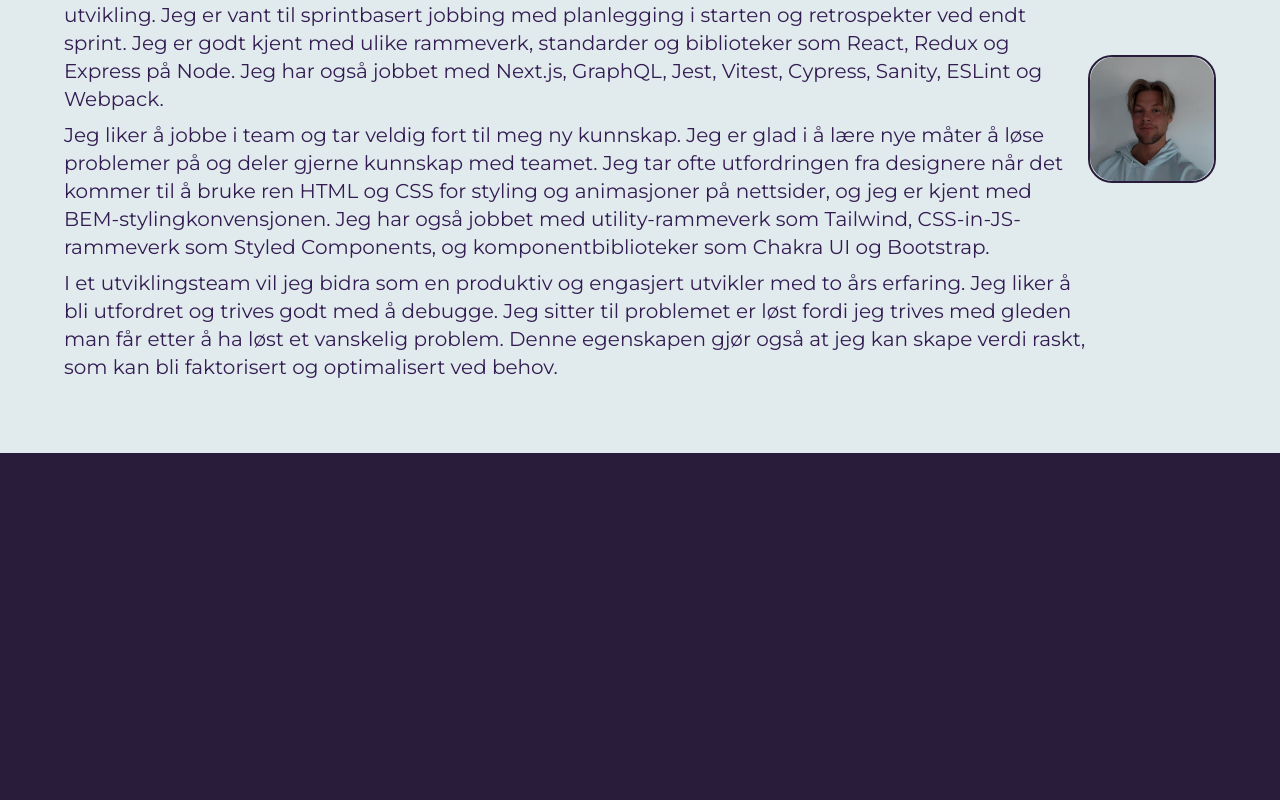
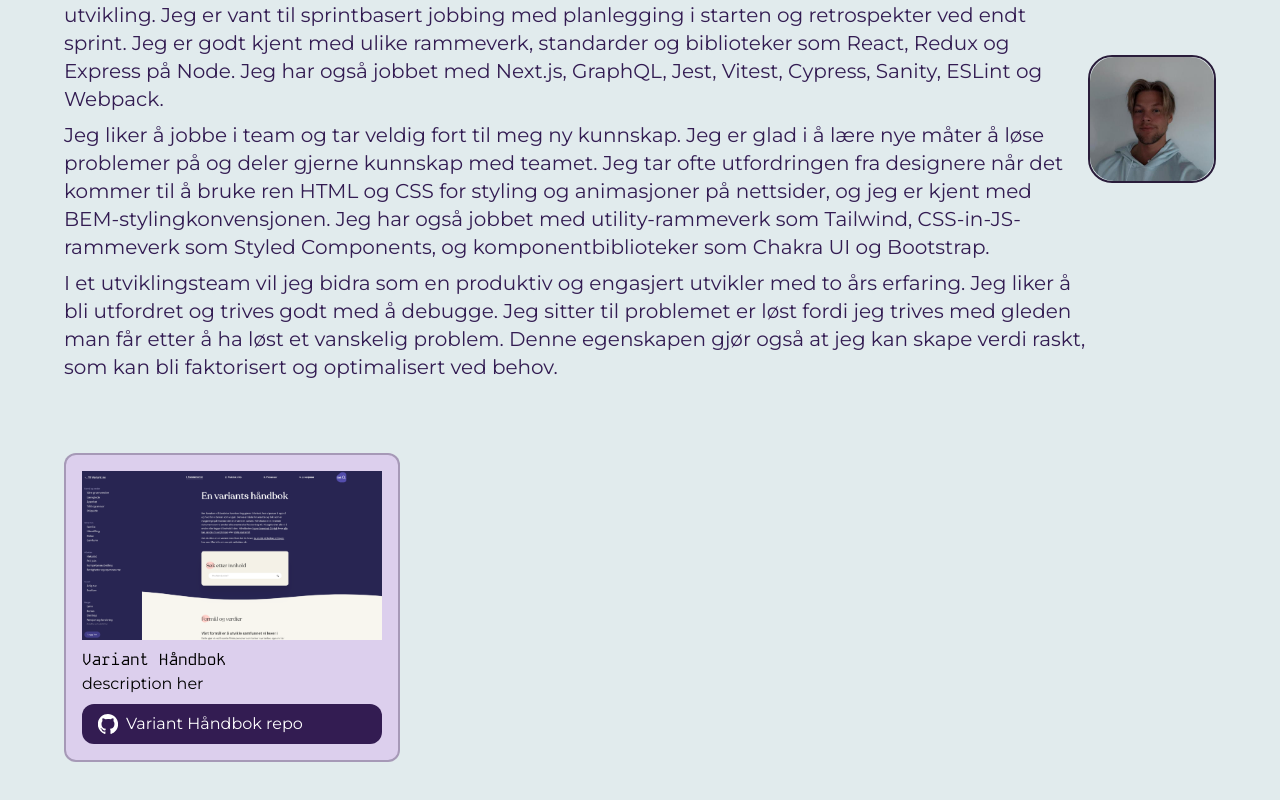
Before and after one commit to TrymVei/Portfolio, a Next.js app: page / in a window 1280 px wide. Shown: the part 708-1508 px from the top of the page. Before the commit the page ends 1161 px from the top, so only its background shows below. Built offline with nearby package versions, Linux system fonts and the light colour scheme.

Commit message:
feat: init project page with project cards

```diff
--- /dev/null
+++ b/src/app/components/atoms/projects.tsx
@@ -0,0 +1,16 @@
+import React from "react";
+import { ProjectCard } from "../molecules/projectCard";
+
+export const Projects = () => {
+  return (
+    <div className="bg-LightGrayishCyan px-16 pb-16">
+      <ProjectCard
+        title={"Variant Håndbok"}
+        image={"/img/handbook.png"}
+        link={"https://github.com/varianter/handbook"}
+      >
+        description her
+      </ProjectCard>
+    </div>
+  );
+};
--- /dev/null
+++ b/src/app/components/molecules/gitbutton/gitButton.module.css
@@ -0,0 +1,23 @@
+.gitButton {
+  background-color: var(--russian-violet);
+  padding: 0.5rem 1rem;
+  border-radius: 0.75rem;
+  transition: 0.3s ease-in-out;
+  display: flex;
+  gap: 0.5rem;
+  align-items: center;
+}
+
+.gitButton:hover {
+  background-color: var(--dark-violet);
+}
+
+.gitButton::before {
+  width: 20px;
+  height: 20px;
+  display: inline-block;
+  content: "";
+  -webkit-mask: url("/img/icons/gitIcon.svg") no-repeat center;
+  -webkit-mask-size: cover;
+  background-color: white;
+}
--- /dev/null
+++ b/src/app/components/molecules/gitbutton/gitButton.tsx
@@ -0,0 +1,18 @@
+import Link from "next/link";
+import React from "react";
+import style from "./gitButton.module.css";
+
+type GitButtonProps = {
+  title: string;
+  link: string;
+};
+
+const GitButton = ({ title, link }: GitButtonProps) => {
+  return (
+    <Link className={style.gitButton} href={link}>
+      {title} repo
+    </Link>
+  );
+};
+
+export default GitButton;
--- /dev/null
+++ b/src/app/components/molecules/projectCard.tsx
@@ -0,0 +1,31 @@
+import Image from "next/image";
+import React, { ReactNode } from "react";
+import GitButton from "./gitbutton/gitButton";
+
+type ProjectCardProps = {
+  title: string;
+  image: string;
+  link: string;
+  children: ReactNode;
+};
+
+export const ProjectCard = ({
+  title,
+  image,
+  link,
+  children,
+}: ProjectCardProps) => {
+  return (
+    <div className="w-fit p-4 bg-languidLavender rounded-xl border-2 border-darkPurple border-opacity-30">
+      <Image
+        src={image}
+        alt={`${title} project image`}
+        width={300}
+        height={300}
+      />
+      <h3 className="mt-2">{title}</h3>
+      <p className="mb-2">{children}</p>
+      <GitButton title={title} link={link} />
+    </div>
+  );
+};
--- a/src/app/page.tsx
+++ b/src/app/page.tsx
@@ -1,6 +1,7 @@
 import About from "./components/atoms/about";
 import Experience from "./components/atoms/experience";
 import Hero from "./components/atoms/hero";
+import { Projects } from "./components/atoms/projects";
 
 const Home = () => {
   return (
@@ -8,6 +9,7 @@ const Home = () => {
       <Hero />
       <Experience />
       <About />
+      <Projects />
     </main>
   );
 };
--- a/tailwind.config.ts
+++ b/tailwind.config.ts
@@ -21,6 +21,10 @@ const config: Config = {
         "gradient-conic":
           "conic-gradient(from 180deg at 50% 50%, var(--tw-gradient-stops))",
       },
+      content: {
+        gitIcon: "url('/img/icons/gitIcon.svg')",
+        emptyContent: "",
+      },
     },
   },
   plugins: [],
```
Also changed, not shown: public/img/handbook.png (added), public/img/icons/gitIcon.svg (added).
